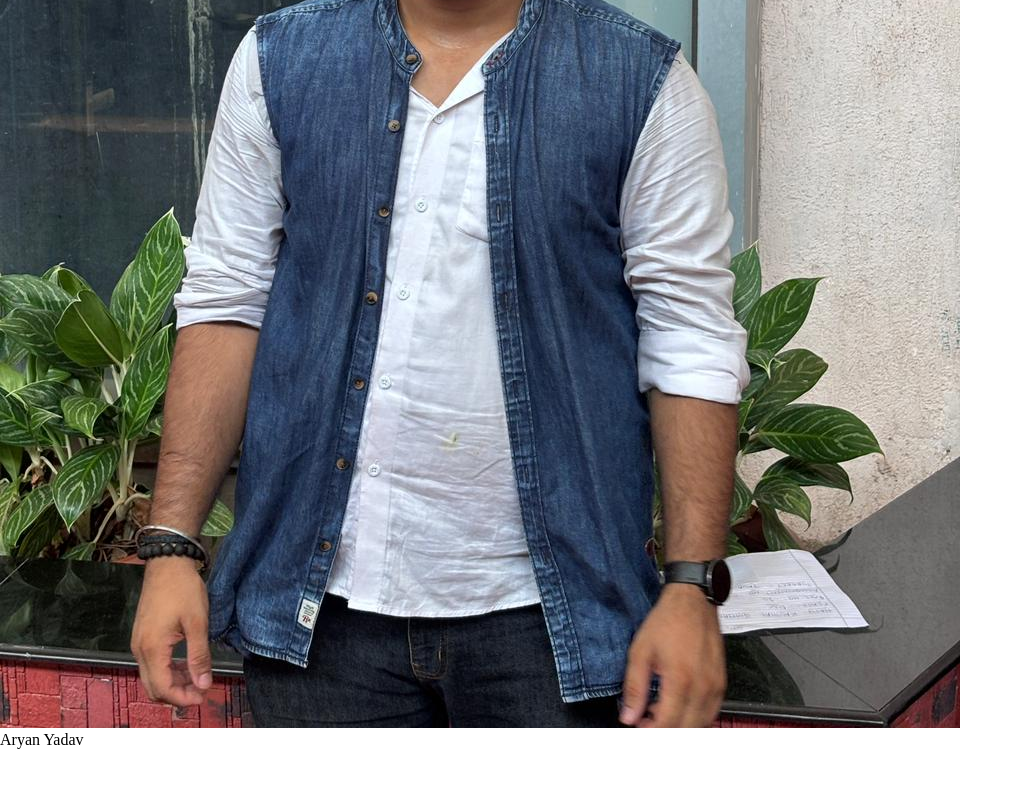
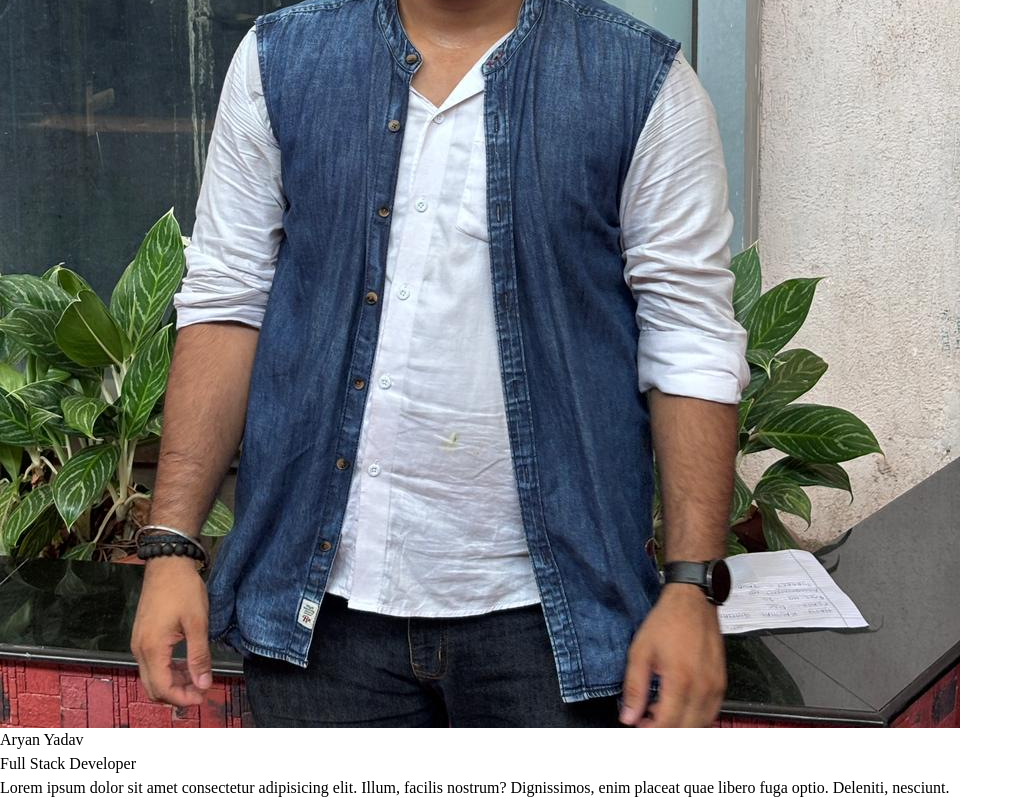
Before and after one commit to Aaryany25/aryanyadav, a React app: page / in a window 1280 px wide. Shown: the part 815-1615 px from the top of the page, without its empty margins (0-1023 px from the left). Before the commit the page ends 1567 px from the top, so only its background shows below. Built offline with nearby package versions, Linux system fonts and the light colour scheme; the HTML template or start-up script is replaced by a standard one.

Commit message:
Structured the code

```diff
--- a/src/App.jsx
+++ b/src/App.jsx
@@ -1,18 +1,20 @@
 import bg from "./assets/bg.jpg"
-import hero from "./assets/hero.jpeg"
+import Hero from "./components/Hero"
 function App() {
 
   return (
    <div className="bg-black min-h-screen text-white ">
 <main className="max-w-xl mx-auto py-10 relative">
-<img src={bg} alt="Background" className="rounded h-1/2"/>
-<div className="absolute top-2/3 text-white flex">
-  <img src={hero} alt="hero" className="rounded-xl border-2 white w-32"/>
-  <p className="text-2xl font-bold mt-4">
-    Aryan Yadav
-  </p>
-</div>
+  <div className="relative">
+    <img src={bg} alt="Background" className="w-full h-64 object-cover rounded"/>
+    <Hero/>
+  </div>
+
+  <div className="mt-28 max-w-prose text-gray-300 leading-relaxed">
+    Lorem ipsum dolor sit amet consectetur adipisicing elit. Illum, facilis nostrum? Dignissimos, enim placeat quae libero fuga optio. Deleniti, nesciunt.
+  </div>
 </main>
+
    </div>
   )
 }
--- /dev/null
+++ b/src/components/Hero.jsx
@@ -0,0 +1,20 @@
+import React from 'react'
+import hero from "../assets/hero.jpeg"
+
+function Hero() {
+  return (
+    <div className="absolute left-6 -bottom-16 z-10 flex items-center gap-4">
+      <img src={hero} alt="hero" className="w-32 h-32 rounded-xl border-4 border-white object-cover shadow-lg"/>
+      <div>
+        <p className="text-4xl font-bold leading-tight drop-shadow-md text-white">
+          Aryan Yadav
+        </p>
+        <p className="text-md text-gray-300">
+          Full Stack Developer
+        </p>
+      </div>
+    </div>
+  )
+}
+
+export default Hero
```
Also changed, not shown: src/components/Container.jsx (deleted).
